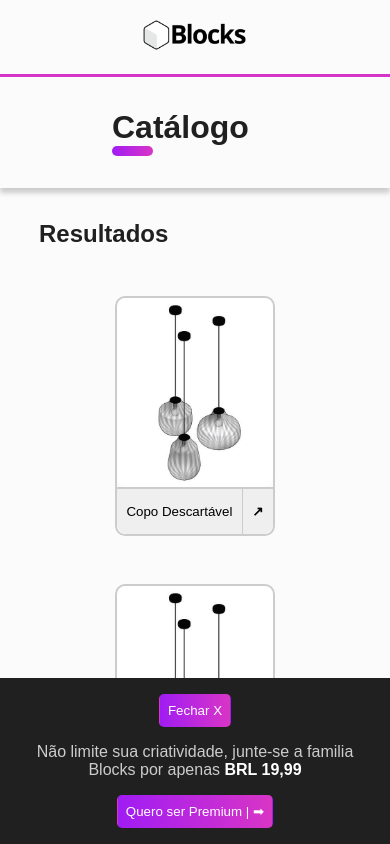
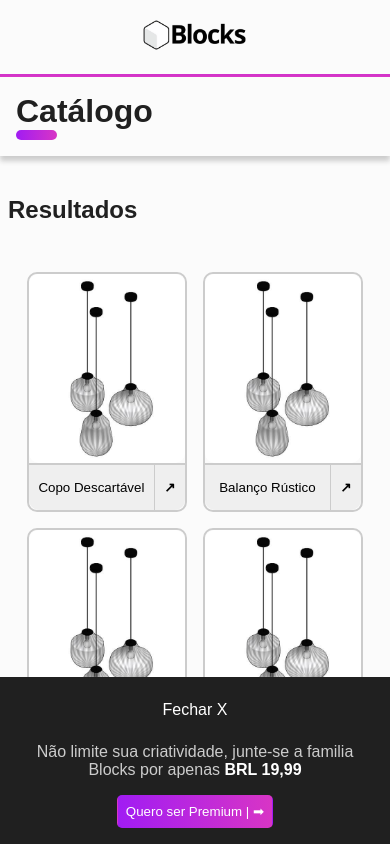
Before and after one commit to GregoryAlmeida/test-blocks, a Next.js app: page / in a window 390 px wide. Built offline with nearby package versions, Linux system fonts and the light colour scheme.

Commit message:
update mobile styles

```diff
--- a/src/app/page.module.css
+++ b/src/app/page.module.css
@@ -117,12 +117,25 @@
 }
 
 @media (max-width: 40rem) {
+  .main header {
+    padding: 1rem 1rem;
+  }
+
+  .section {
+    width: 100%;
+    padding: .5rem;
+  }
+
+  .div-families {
+    gap: 1rem;
+  }
+
   .footer {
     flex-direction: column;
     align-items: flex-start;
     gap: 1rem;
     height: auto;
     padding: 1rem;
-    margin-bottom: 7.5rem;
+    margin-bottom: 10rem;
   }
 }
--- a/src/app/page.tsx
+++ b/src/app/page.tsx
@@ -4,7 +4,7 @@ import styles from './page.module.css'
 import { GET_API, IData } from '@/api/api';
 import Image from 'next/image';
 import FAMILIALOGO from '../../public/img-ilustrativa-familia.png'
-import Loading from './lodaing';
+import Loading from './loading';
 import Premium from '@/components/premium/premium';
 import Menu from '@/components/menu/menu';
 
--- a/src/components/premium/premium.module.css
+++ b/src/components/premium/premium.module.css
@@ -29,19 +29,16 @@
   cursor: pointer;
 }
 
-.fechar {
+.main .fechar {
   display: none;
-  background-image: unset;
-  background-color: currentColor;
+  background-image: linear-gradient(to right, var(--black), var(--black));
   border: none;
+  font-size: 1rem;
 }
 
 @media (max-width: 40rem) {
-  .fechar {
+  .main .fechar {
     display: block;
-    background-image: unset;
-    background-color: var(--black);
-    border: none;
   }
 
   .main {
```
Also changed, not shown: src/app/loading.tsx (renamed from src/app/lodaing.tsx).
